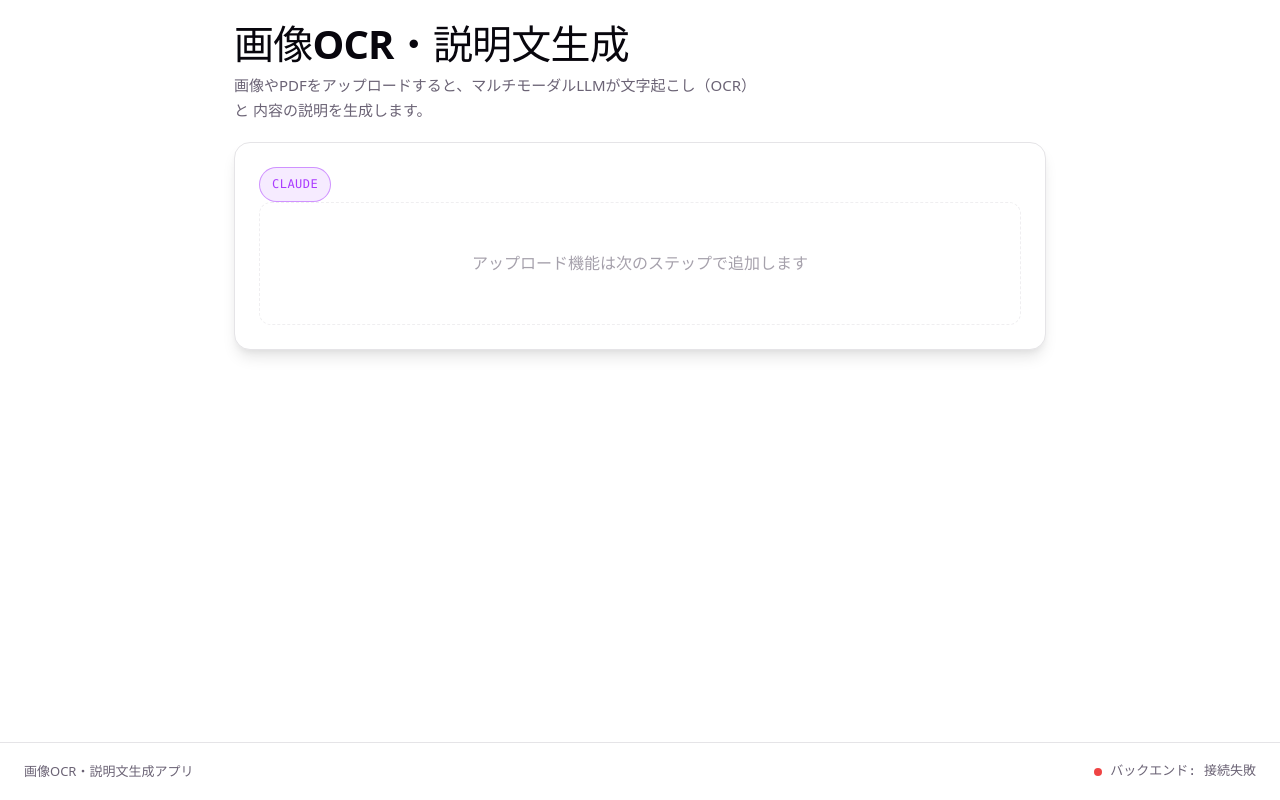
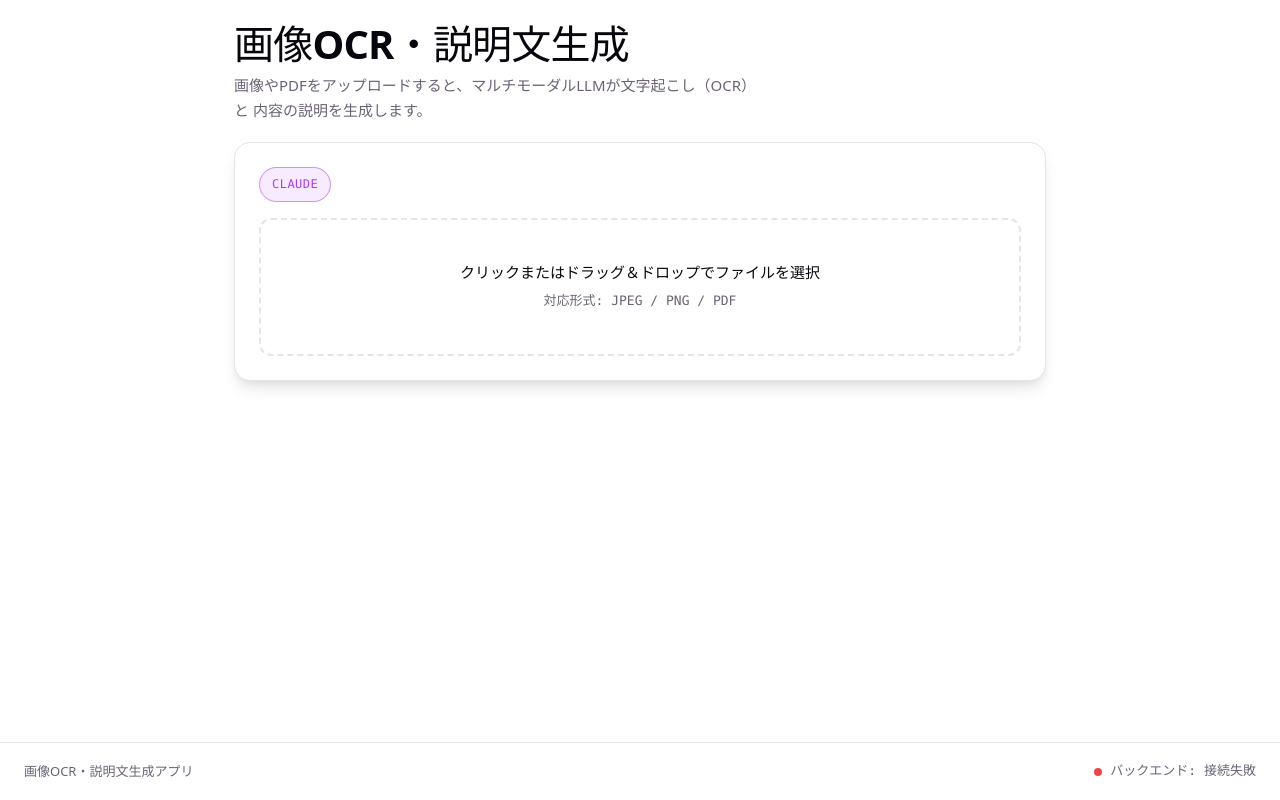
Before and after one commit to 0xc0nn1e/llm-ocr-app, a React (Vite) app in the folder frontend/: page / in a window 1280 px wide. Built offline with nearby package versions, Linux system fonts and the light colour scheme; no server answers.

Commit message:
feat: add file upload and preview UI

```diff
--- a/frontend/src/App.jsx
+++ b/frontend/src/App.jsx
@@ -1,8 +1,11 @@
 import { useState, useEffect } from "react";
+import FileUpload from "./components/FileUpload";
+import FilePreview from "./components/FilePreview";
 
 function App() {
   // Backend health status, to confirm the frontend can reach the API.
   const [health, setHealth] = useState({ label: "確認中...", state: "" });
+  const [selectedFile, setSelectedFile] = useState(null);
 
   useEffect(() => {
     // Calls /api/health via the Vite proxy (same-origin, no CORS).
@@ -29,9 +32,8 @@ function App() {
 
         <div className="card">
           <span className="pill">Claude</span>
-          <p className="placeholder">
-            アップロード機能は次のステップで追加します
-          </p>
+          <FileUpload onFileSelect={setSelectedFile} />
+          <FilePreview file={selectedFile} />
         </div>
       </div>
 
--- /dev/null
+++ b/frontend/src/components/FilePreview.jsx
@@ -0,0 +1,49 @@
+import { useEffect, useState } from "react";
+
+function FilePreview({ file }) {
+  const [previewUrl, setPreviewUrl] = useState(null);
+
+  useEffect(() => {
+    if (!file) {
+      setPreviewUrl(null);
+      return;
+    }
+
+    // Only create object URLs for images; PDFs show an icon instead.
+    if (file.type.startsWith("image/")) {
+      const url = URL.createObjectURL(file);
+      setPreviewUrl(url);
+      // Clean up the object URL when the file changes or unmounts.
+      return () => URL.revokeObjectURL(url);
+    } else {
+      setPreviewUrl(null);
+    }
+  }, [file]);
+
+  if (!file) return null;
+
+  const isPdf = file.type === "application/pdf";
+
+  return (
+    <div className="preview">
+      <div className="preview-header">
+        <span className="preview-name">{file.name}</span>
+        <span className="preview-size">
+          {(file.size / 1024).toFixed(1)} KB
+        </span>
+      </div>
+      <div className="preview-body">
+        {previewUrl ? (
+          <img src={previewUrl} alt="プレビュー" className="preview-image" />
+        ) : isPdf ? (
+          <div className="preview-pdf">
+            <span className="preview-pdf-icon">PDF</span>
+            <span>PDFファイルが選択されました</span>
+          </div>
+        ) : null}
+      </div>
+    </div>
+  );
+}
+
+export default FilePreview;
--- /dev/null
+++ b/frontend/src/components/FileUpload.jsx
@@ -0,0 +1,59 @@
+import { useRef, useState } from "react";
+
+// Accepted MIME types, matching the backend's validation.
+const ACCEPTED = "image/jpeg,image/png,application/pdf";
+
+function FileUpload({ onFileSelect }) {
+  const inputRef = useRef(null);
+  const [isDragging, setIsDragging] = useState(false);
+
+  // Forward the chosen file to the parent.
+  const handleFile = (file) => {
+    if (file) {
+      onFileSelect(file);
+    }
+  };
+
+  const handleInputChange = (e) => {
+    handleFile(e.target.files?.[0]);
+  };
+
+  const handleDrop = (e) => {
+    e.preventDefault();
+    setIsDragging(false);
+    handleFile(e.dataTransfer.files?.[0]);
+  };
+
+  const handleDragOver = (e) => {
+    e.preventDefault();
+    setIsDragging(true);
+  };
+
+  const handleDragLeave = () => {
+    setIsDragging(false);
+  };
+
+  return (
+    <div
+      className={`upload-zone ${isDragging ? "dragging" : ""}`}
+      onClick={() => inputRef.current?.click()}
+      onDrop={handleDrop}
+      onDragOver={handleDragOver}
+      onDragLeave={handleDragLeave}
+    >
+      <input
+        ref={inputRef}
+        type="file"
+        accept={ACCEPTED}
+        onChange={handleInputChange}
+        hidden
+      />
+      <p className="upload-text">
+        クリックまたはドラッグ＆ドロップでファイルを選択
+      </p>
+      <p className="upload-hint">対応形式: JPEG / PNG / PDF</p>
+    </div>
+  );
+}
+
+export default FileUpload;
--- a/frontend/src/index.css
+++ b/frontend/src/index.css
@@ -189,3 +189,103 @@ code {
 .health-dot.fail {
   background: #ef4444;
 }
+
+/* ---------- ocr system css ---------- */
+
+/* ---------- Upload zone ---------- */
+
+.upload-zone {
+  border: 2px dashed var(--border);
+  border-radius: 12px;
+  padding: 40px 24px;
+  text-align: center;
+  cursor: pointer;
+  transition: border-color 0.15s, background 0.15s;
+  margin-top: 16px;
+}
+
+.upload-zone:hover,
+.upload-zone.dragging {
+  border-color: var(--accent);
+  background: var(--accent-bg);
+}
+
+.upload-text {
+  color: var(--text-h);
+  font-size: 15px;
+  margin-bottom: 4px;
+}
+
+.upload-hint {
+  color: var(--text);
+  font-size: 13px;
+  font-family: var(--mono);
+}
+
+/* ---------- Preview ---------- */
+
+.preview {
+  margin-top: 20px;
+  border: 1px solid var(--border);
+  border-radius: 12px;
+  overflow: hidden;
+}
+
+.preview-header {
+  display: flex;
+  justify-content: space-between;
+  align-items: center;
+  padding: 12px 16px;
+  background: var(--code-bg);
+  border-bottom: 1px solid var(--border);
+}
+
+.preview-name {
+  font-weight: 500;
+  color: var(--text-h);
+  font-size: 14px;
+  overflow: hidden;
+  text-overflow: ellipsis;
+  white-space: nowrap;
+  max-width: 70%;
+}
+
+.preview-size {
+  font-family: var(--mono);
+  font-size: 12px;
+  color: var(--text);
+}
+
+.preview-body {
+  padding: 16px;
+  display: flex;
+  justify-content: center;
+  align-items: center;
+  min-height: 120px;
+}
+
+.preview-image {
+  max-width: 100%;
+  max-height: 400px;
+  border-radius: 8px;
+  object-fit: contain;
+}
+
+.preview-pdf {
+  display: flex;
+  flex-direction: column;
+  align-items: center;
+  gap: 12px;
+  color: var(--text);
+}
+
+.preview-pdf-icon {
+  font-family: var(--mono);
+  font-weight: 700;
+  font-size: 24px;
+  color: var(--accent);
+  background: var(--accent-bg);
+  border: 1px solid var(--accent-border);
+  border-radius: 8px;
+  padding: 12px 20px;
+}
```
